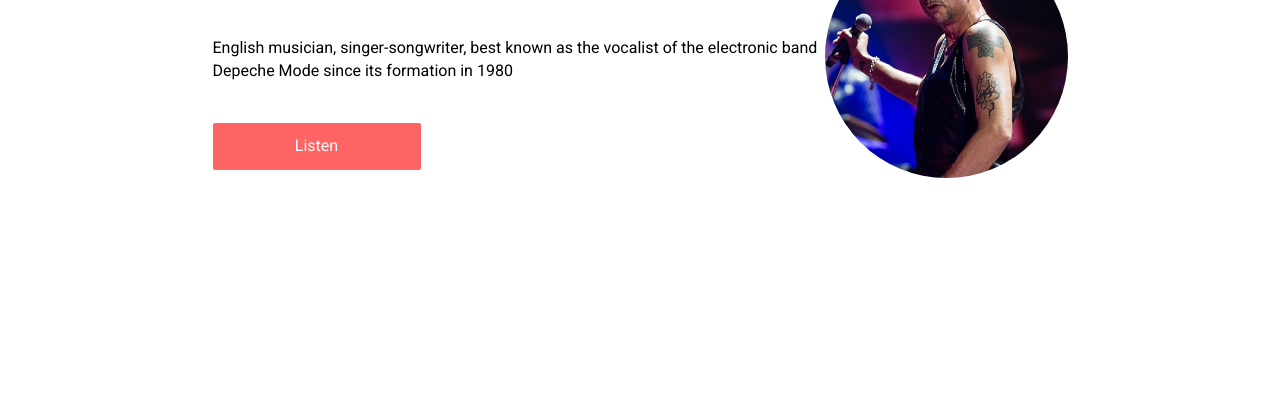
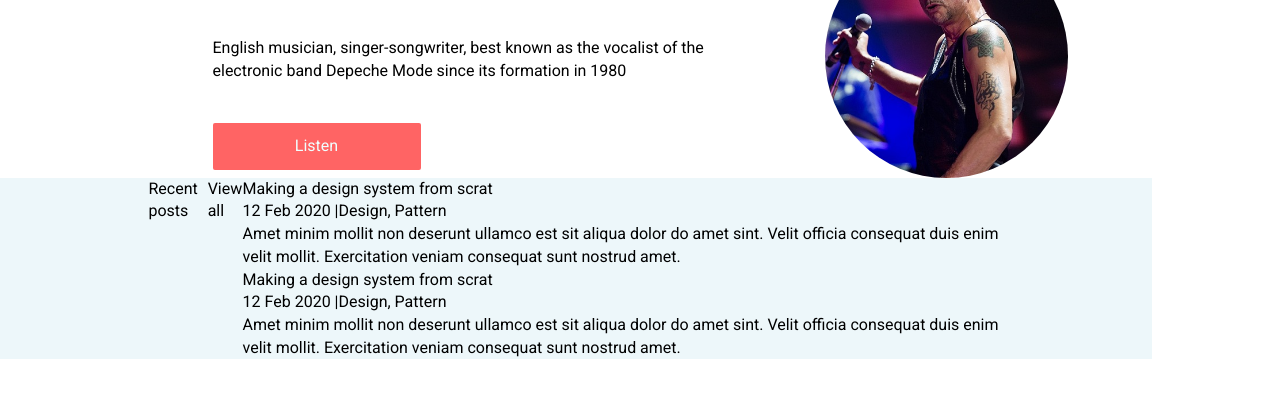
Before and after one commit to antolow/portfolio, a plain HTML site: page index.html in a window 1280 px wide. Shown: the part 241-638 px from the top of the page. Drawn offline with Linux system fonts and the light colour scheme.

Commit message:
Add files via upload

```diff
--- a/css/style.css
+++ b/css/style.css
@@ -34,7 +34,7 @@ h3 {
     margin: 0;
 }
 .wrapper {
-    height: 100vh;
+    min-height: 100%;
 }
 
 .container {
@@ -71,7 +71,9 @@ h3 {
     font-size: 44px;
     font-weight: 500;
 }
-
+.about__info {
+    padding-right: 13%;
+}
 .about__info-main {
     font-size: 16px;
     margin-top: 40px;
@@ -100,3 +102,23 @@ h3 {
     width: 243px;
     height: 243px;
 }
+
+.recent-posts {
+ background-color: #EDF7FA;
+ max-height: 396px;
+max-width: 1152px;
+
+
+}
+.recent-posts__top {
+    display: flex;
+justify-content: center;
+}
+
+.recent-posts__container {
+    display: flex;
+  align-items: center;
+}
+.recent-posts__subtitle {
+    font-style: bold;
+}
--- a/index.html
+++ b/index.html
@@ -39,7 +39,8 @@
                             Gahan Dave
                         </div>
                         <div class="about__info-main">
-                            English musician, singer-songwriter, best known as the vocalist of the electronic band Depeche Mode since its formation in 1980
+                            English musician, singer-songwriter, best known as the vocalist of the electronic band
+                            Depeche Mode since its formation in 1980
                         </div>
                         <button class="about__download">
                             Listen
@@ -50,6 +51,40 @@
                     </div>
                 </div>
             </section>
+            <section class="recent-posts">
+                <div class="container recent-posts__container">
+                    <div class="recent-posts__top">
+                        <div class="recent-posts__title">Recent posts</div>
+                        <a href="#" class="recent-posts__link">View all</a>
+                        <div class="recent-posts__main">
+                            <article class="recent-posts__article">
+                                <div class="recent-posts__subtitle">
+                                    Making a design system from scrat
+                                </div>
+                                <div class="recent-post__info">
+                                    12 Feb 2020 <span class="recent-posts__separator">|</span>Design, Pattern
+                                </div>
+                                <div class="recent-posts__text">Amet minim mollit non deserunt ullamco est sit aliqua
+                                    dolor do amet sint. Velit officia consequat duis enim velit mollit. Exercitation
+                                    veniam consequat sunt nostrud amet.</div>
+                            </article>
+
+                                <article class="recent-posts__article1">
+                                    <div class="recent-posts__subtitle">
+                                        Making a design system from scrat
+                                    </div>
+                                    <div class="recent-post__info">
+                                        12 Feb 2020 <span class="recent-posts__separator">|</span>Design, Pattern
+                                    </div>
+                                    <div class="recent-posts__text">Amet minim mollit non deserunt ullamco est sit
+                                        aliqua
+                                        dolor do amet sint. Velit officia consequat duis enim velit mollit. Exercitation
+                                        veniam consequat sunt nostrud amet.</div>
+                                </article>
+
+                        </div>
+                    </div>
+            </section>
         </main>
     </div>
 </body>
```
